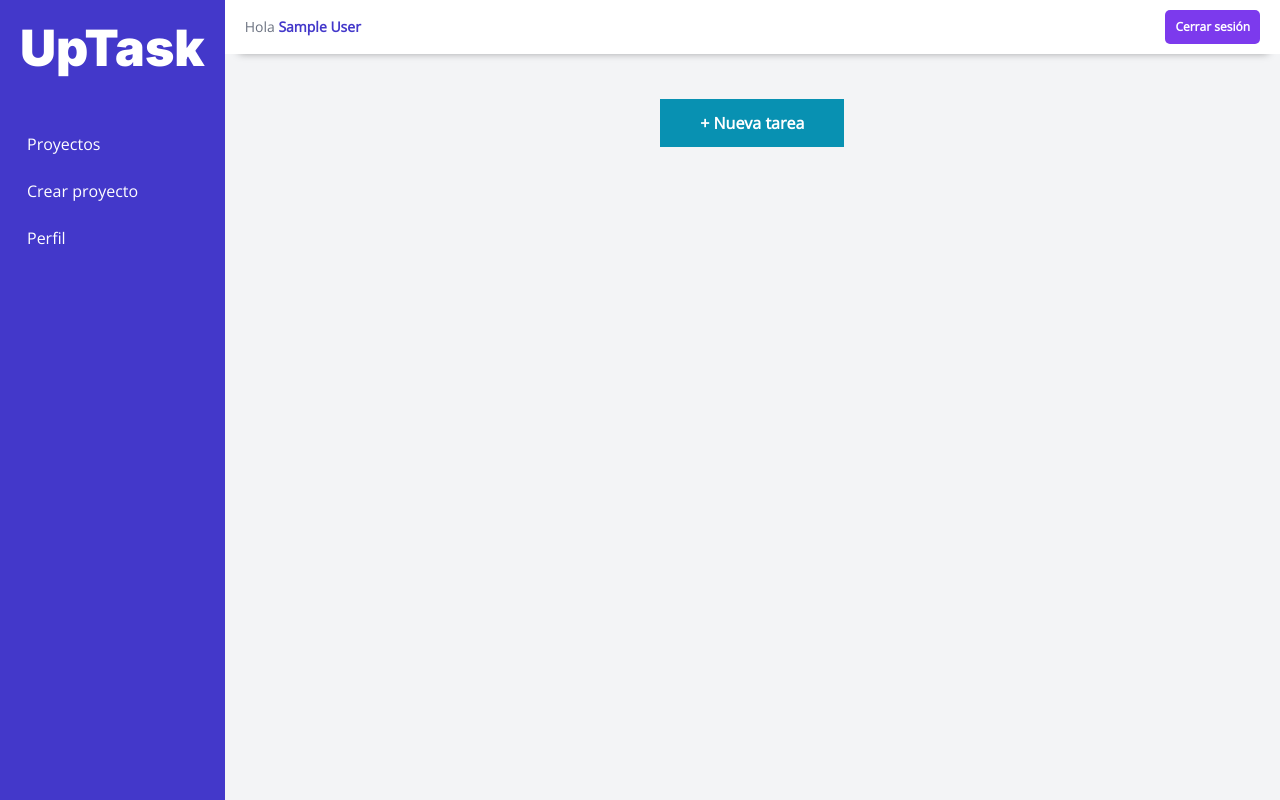
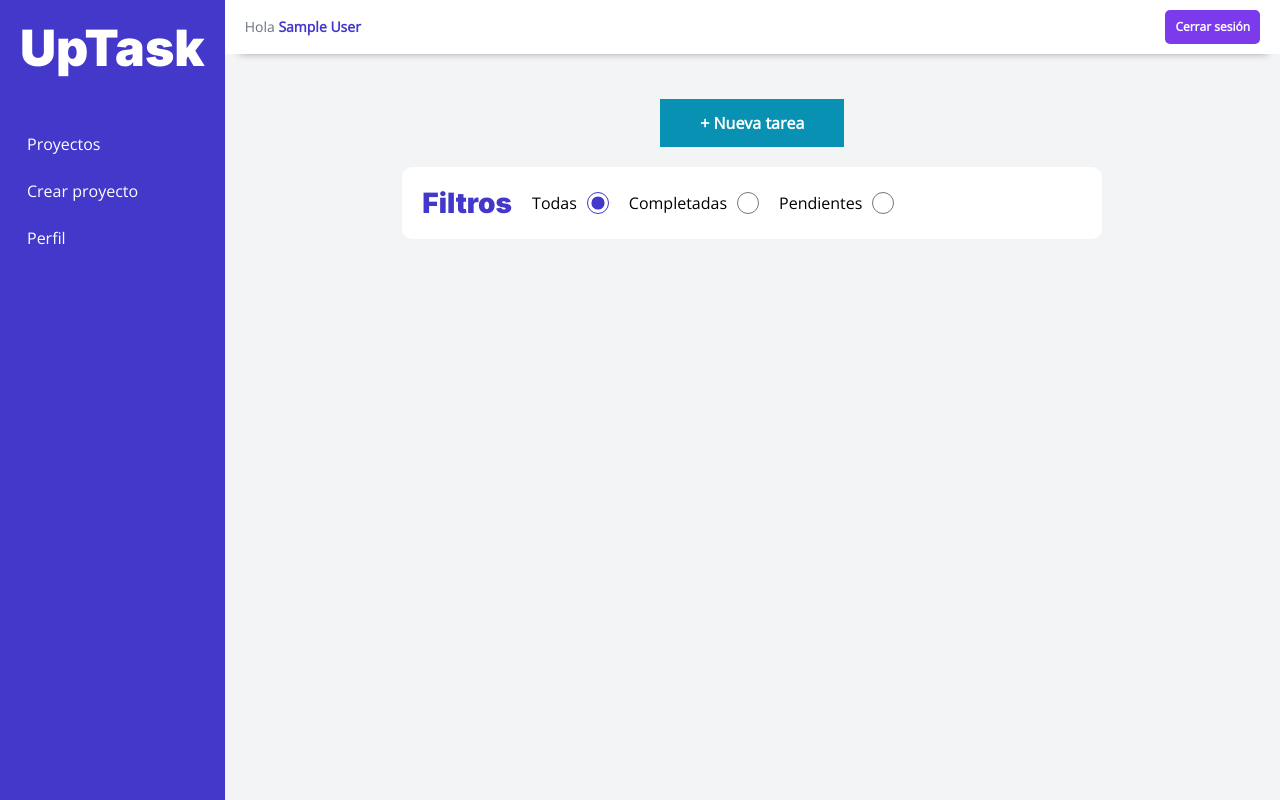
Before and after one commit to AlejandroBalladares/Proyecto-9-UpTask, a PHP site: template views/dashboard/proyecto.php in a window 1280 px wide. Run offline with PHP 8.4, Linux system fonts and the light colour scheme; the template is opened without the code that fills it, so the values that code supplies are empty; the visitor is signed in with stand-in values (Sample User, id 1); style sheets or scripts are compiled from the project's sources.

Commit message:
Agrego los botones de filtrado a la vista

```diff
--- a/views/dashboard/proyecto.php
+++ b/views/dashboard/proyecto.php
@@ -6,6 +6,25 @@
             </button>
         </div>
 
+        <div id="filtros" class="filtros">
+            <div class="filtros-inputs">
+                <h2>Filtros</h2>
+                <div class="campo">
+                    <label for="todas">Todas</label>
+                    <input type="radio" id="todas" name="filtro" value="" checked>
+                </div>
+
+                <div class="campo">
+                    <label for="todas">Completadas</label>
+                    <input type="radio" id="completadas" name="filtro" value="1">
+                </div>
+
+                <div class="campo">
+                    <label for="todas">Pendientes</label>
+                    <input type="radio" id="pendientes" name="filtro" value="0">
+                </div>
+            </div>
+        </div>
         <ul id="listado-tareas" class="listado-tareas">
 
         </ul>
```
